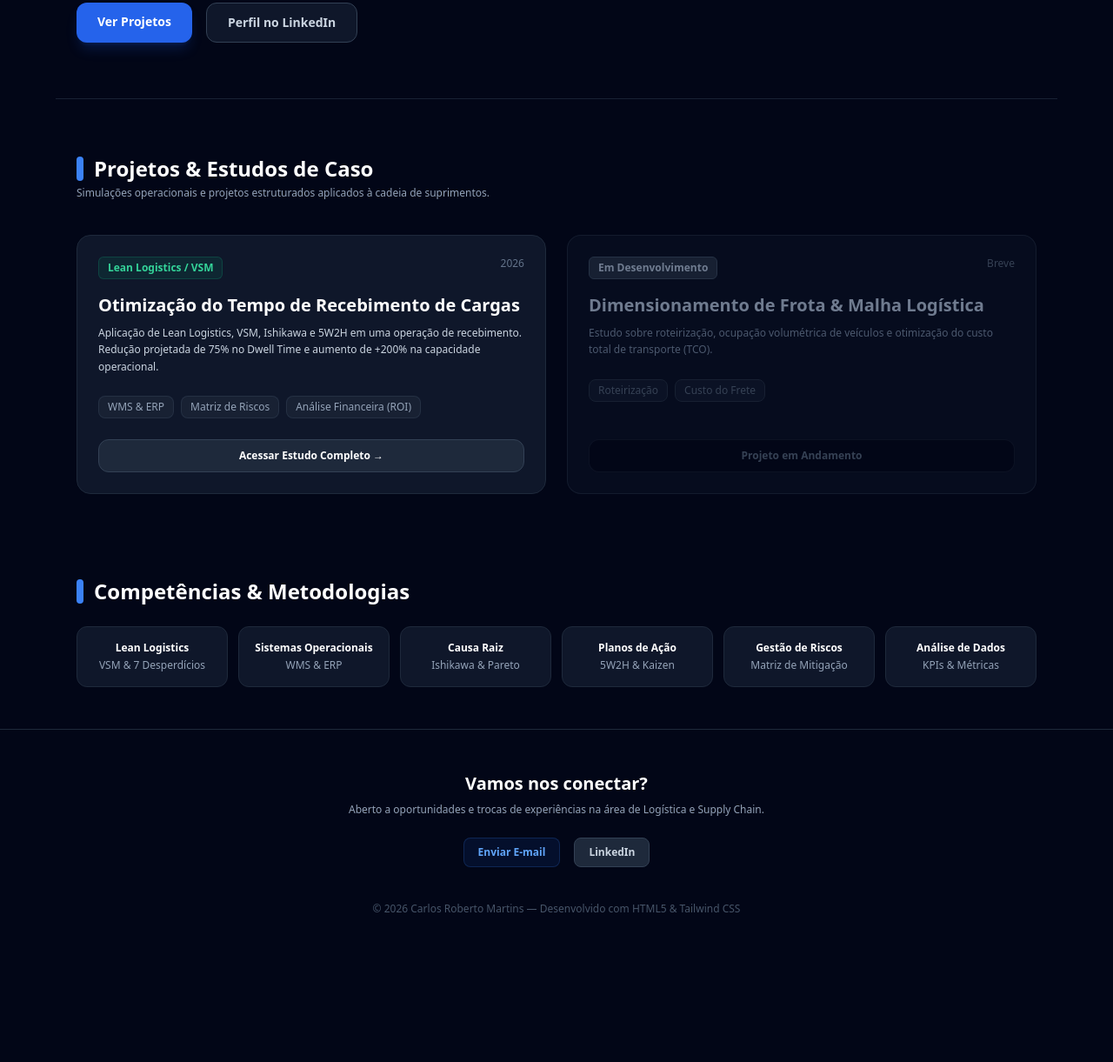
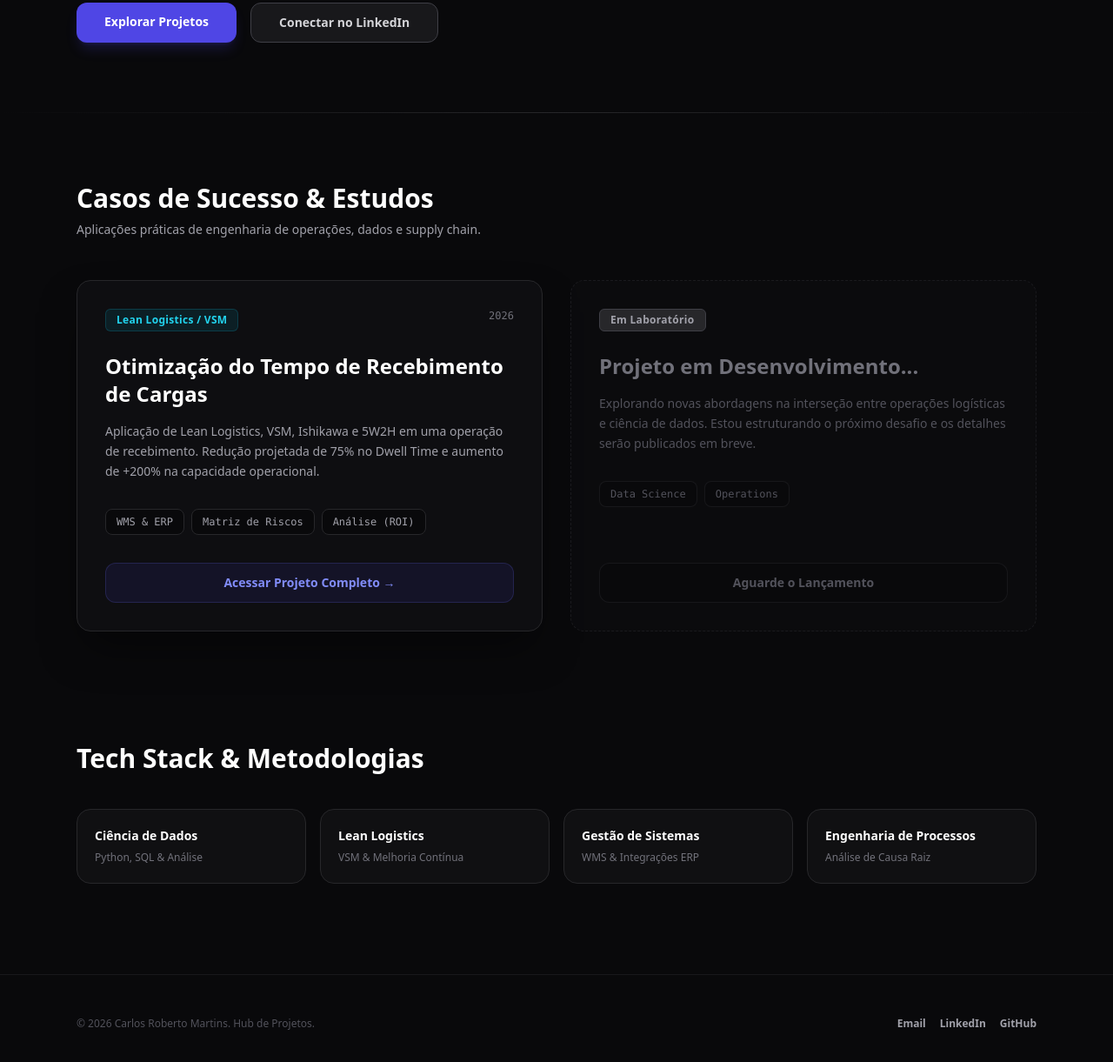
Before and after one commit to Carlos-Martins-LogCode/Carlos-Martins-LogCode.github.io, a plain HTML site: page index.html in a window 1280 px wide. Shown: the part 493-1714 px from the top of the page at 87% size. Before the commit the page ends 1594 px from the top, so only its background shows below. Drawn offline with nearby package versions, Linux system fonts and the light colour scheme.

Commit message:
Update index.html

```diff
--- a/index.html
+++ b/index.html
@@ -3,185 +3,160 @@
 <head>
   <meta charset="UTF-8">
   <meta name="viewport" content="width=device-width, initial-scale=1.0">
-  <title>Carlos Roberto Martins | Portfólio de Logística & Supply Chain</title>
+  <title>Carlos Roberto Martins | Logística & Dados</title>
   <script src="https://cdn.tailwindcss.com"></script>
 </head>
-<body class="bg-slate-950 text-slate-100 font-sans antialiased selection:bg-blue-500 selection:text-white">
+<body class="bg-zinc-950 text-zinc-200 font-sans antialiased selection:bg-indigo-500 selection:text-white">
 
-  <!-- Header / Navegação -->
-  <header class="sticky top-0 z-50 bg-slate-950/90 backdrop-blur-md border-b border-slate-800">
+  <!-- Navegação Central -->
+  <header class="sticky top-0 z-50 bg-zinc-950/80 backdrop-blur-lg border-b border-zinc-800">
     <div class="max-w-6xl mx-auto px-6 py-4 flex justify-between items-center">
       <div class="flex items-center gap-3">
-        <div class="w-3 h-3 rounded-full bg-blue-500 animate-pulse"></div>
-        <span class="font-bold text-white tracking-wide text-base">Carlos Roberto Martins</span>
+        <div class="w-3 h-3 rounded-full bg-indigo-500 animate-pulse"></div>
+        <span class="font-bold text-white tracking-widest text-sm uppercase">Hub Central</span>
       </div>
-      <nav class="flex gap-6 text-xs font-semibold text-slate-400">
-        <a href="#sobre" class="hover:text-blue-400 transition-colors">Sobre Mim</a>
-        <a href="#projetos" class="hover:text-blue-400 transition-colors">Projetos</a>
-        <a href="#competencias" class="hover:text-blue-400 transition-colors">Competências</a>
-        <a href="#contato" class="hover:text-blue-400 transition-colors">Contato</a>
+      <nav class="hidden md:flex gap-8 text-xs font-semibold text-zinc-400 tracking-wide">
+        <a href="#sobre" class="hover:text-indigo-400 transition-colors">Visão Geral</a>
+        <a href="#projetos" class="hover:text-indigo-400 transition-colors">Portfólio</a>
+        <a href="#competencias" class="hover:text-indigo-400 transition-colors">Skills</a>
       </nav>
     </div>
   </header>
 
-  <!-- Hero / Apresentação -->
-  <section id="sobre" class="max-w-6xl mx-auto px-6 pt-16 pb-12">
-    <div class="max-w-3xl">
-      <div class="inline-flex items-center gap-2 px-3 py-1 rounded-full bg-blue-500/10 border border-blue-500/20 text-blue-400 text-xs font-semibold uppercase tracking-wider mb-6">
-        PORTFÓLIO PROFISSIONAL & ACADÊMICO
-      </div>
+  <!-- Hero Section (Design Central / Dados) -->
+  <section id="sobre" class="max-w-6xl mx-auto px-6 pt-20 pb-16 text-center md:text-left">
+    <div class="inline-flex items-center gap-2 px-4 py-1.5 rounded-full bg-indigo-500/10 border border-indigo-500/20 text-indigo-400 text-xs font-bold uppercase tracking-widest mb-8">
+      Portfólio de Projetos
+    </div>
 
-      <h1 class="text-4xl md:text-6xl font-extrabold text-white tracking-tight leading-tight mb-6">
-        Otimização de Processos, Lean Logistics & Engenharia de Operações.
-      </h1>
+    <h1 class="text-4xl md:text-6xl font-extrabold tracking-tight leading-tight mb-6">
+      Conectando <span class="text-transparent bg-clip-text bg-gradient-to-r from-indigo-400 to-cyan-400">Logística de Alta Performance</span> e <span class="text-transparent bg-clip-text bg-gradient-to-r from-cyan-400 to-emerald-400">Inteligência de Dados</span>.
+    </h1>
 
-      <p class="text-slate-300 text-lg leading-relaxed mb-8">
-        Estudante de Logística na Universidade Santo Amaro, focado na aplicação prática de metodologias Lean, análise de dados e redesenho de fluxos operacionais para redução de desperdícios e ganho de eficiência.
-      </p>
+    <p class="text-zinc-400 text-lg leading-relaxed max-w-3xl mb-10 md:mx-0 mx-auto">
+      Profissional formado em Logística e atualmente graduando em Ciência de Dados. Meu foco é unir metodologias de otimização operacional com análises avançadas para reduzir desperdícios, modelar processos e impulsionar a tomada de decisão estratégica na cadeia de suprimentos.
+    </p>
 
-      <div class="flex flex-wrap gap-4">
-        <a href="#projetos" class="bg-blue-600 hover:bg-blue-500 text-white text-sm font-semibold px-6 py-3 rounded-xl transition-all shadow-lg shadow-blue-600/20">
-          Ver Projetos
-        </a>
-        <a href="https://linkedin.com" target="_blank" class="bg-slate-900 border border-slate-700 hover:border-slate-500 text-slate-300 text-sm font-semibold px-6 py-3 rounded-xl transition-all">
-          Perfil no LinkedIn
-        </a>
-      </div>
+    <div class="flex flex-wrap justify-center md:justify-start gap-4">
+      <a href="#projetos" class="bg-indigo-600 hover:bg-indigo-500 text-white text-sm font-semibold px-8 py-3 rounded-xl transition-all shadow-lg shadow-indigo-600/20">
+        Explorar Projetos
+      </a>
+      <a href="https://linkedin.com" target="_blank" class="bg-zinc-900 border border-zinc-700 hover:border-zinc-500 text-zinc-300 text-sm font-semibold px-8 py-3 rounded-xl transition-all">
+        Conectar no LinkedIn
+      </a>
     </div>
   </section>
 
-  <hr class="border-slate-800/80 max-w-6xl mx-auto my-4">
+  <!-- Divisor Estilizado -->
+  <div class="w-full h-px bg-gradient-to-r from-zinc-950 via-zinc-800 to-zinc-950 my-4"></div>
 
   <!-- Seção de Projetos -->
-  <section id="projetos" class="max-w-6xl mx-auto px-6 py-12">
-    <div class="flex flex-col md:flex-row justify-between items-start md:items-end mb-10 gap-4">
-      <div>
-        <h2 class="text-2xl font-bold text-white flex items-center gap-3">
-          <span class="w-2 h-7 bg-blue-500 rounded-full"></span> Projetos & Estudos de Caso
-        </h2>
-        <p class="text-xs text-slate-400 mt-1">Simulações operacionais e projetos estruturados aplicados à cadeia de suprimentos.</p>
-      </div>
+  <section id="projetos" class="max-w-6xl mx-auto px-6 py-16">
+    <div class="mb-12 text-center md:text-left">
+      <h2 class="text-3xl font-bold text-white mb-2">Casos de Sucesso & Estudos</h2>
+      <p class="text-sm text-zinc-400">Aplicações práticas de engenharia de operações, dados e supply chain.</p>
     </div>
 
-    <!-- Grid de Cards de Projetos -->
-    <div class="grid md:grid-cols-2 gap-6">
+    <div class="grid md:grid-cols-2 gap-8">
 
-      <!-- CARD PROJETO 1 (Seu projeto atual) -->
-      <div class="bg-slate-900 border border-slate-800 rounded-2xl p-6 flex flex-col justify-between hover:border-blue-500/50 transition-all group">
+      <!-- CARD PROJETO 1 -->
+      <div class="bg-zinc-900/40 border border-zinc-800 rounded-2xl p-8 flex flex-col justify-between hover:border-indigo-500/50 hover:bg-zinc-900/80 transition-all duration-300 group shadow-2xl shadow-black/50">
         <div>
-          <div class="flex justify-between items-start mb-4">
-            <span class="px-2.5 py-1 rounded-md bg-emerald-500/10 text-emerald-400 border border-emerald-500/20 text-xs font-semibold">
+          <div class="flex justify-between items-start mb-6">
+            <span class="px-3 py-1 rounded-md bg-cyan-500/10 text-cyan-400 border border-cyan-500/20 text-xs font-bold tracking-wide">
               Lean Logistics / VSM
             </span>
-            <span class="text-xs text-slate-500">2026</span>
+            <span class="text-xs text-zinc-500 font-mono">2026</span>
           </div>
 
-          <h3 class="text-xl font-bold text-white group-hover:text-blue-400 transition-colors mb-2">
+          <h3 class="text-2xl font-bold text-white group-hover:text-indigo-400 transition-colors mb-4">
             Otimização do Tempo de Recebimento de Cargas
           </h3>
 
-          <p class="text-xs text-slate-300 leading-relaxed mb-6">
+          <p class="text-sm text-zinc-400 leading-relaxed mb-8">
             Aplicação de Lean Logistics, VSM, Ishikawa e 5W2H em uma operação de recebimento. Redução projetada de 75% no Dwell Time e aumento de +200% na capacidade operacional.
           </p>
 
-          <!-- Destaques / Tags -->
-          <div class="flex flex-wrap gap-2 text-xs text-slate-400 mb-6">
-            <span class="bg-slate-800/60 px-2.5 py-1 rounded-lg border border-slate-700/50">WMS & ERP</span>
-            <span class="bg-slate-800/60 px-2.5 py-1 rounded-lg border border-slate-700/50">Matriz de Riscos</span>
-            <span class="bg-slate-800/60 px-2.5 py-1 rounded-lg border border-slate-700/50">Análise Financeira (ROI)</span>
+          <div class="flex flex-wrap gap-2 text-xs text-zinc-400 mb-8 font-mono">
+            <span class="bg-zinc-950 px-3 py-1.5 rounded-lg border border-zinc-800">WMS & ERP</span>
+            <span class="bg-zinc-950 px-3 py-1.5 rounded-lg border border-zinc-800">Matriz de Riscos</span>
+            <span class="bg-zinc-950 px-3 py-1.5 rounded-lg border border-zinc-800">Análise (ROI)</span>
           </div>
         </div>
 
-        <!-- Botão para o Projeto (LEMBRE DE ATUALIZAR O LINK ABAIXO) -->
-        <a href="https://carlos-martins-logcode.github.io/portfolio-logistica/" target="_blank" class="w-full text-center bg-slate-800 hover:bg-blue-600 text-white font-semibold py-2.5 rounded-xl text-xs transition-colors border border-slate-700 hover:border-blue-500">
-          Acessar Estudo Completo →
+        <!-- LINK ATUALIZADO PARA O SEU PROJETO -->
+        <a href="https://carlos-martins-logcode.github.io/portfolio-logistica/" target="_blank" class="w-full text-center bg-indigo-600/10 hover:bg-indigo-600 text-indigo-400 hover:text-white font-semibold py-3 rounded-xl text-sm transition-all border border-indigo-500/20 hover:border-indigo-500">
+          Acessar Projeto Completo →
         </a>
       </div>
 
-      <!-- CARD PROJETO 2 (Placeholder para o seu próximo projeto) -->
-      <div class="bg-slate-900/50 border border-slate-800/80 rounded-2xl p-6 flex flex-col justify-between opacity-75">
+      <!-- CARD PROJETO 2 (Misterioso / Em Laboratório) -->
+      <div class="bg-zinc-900/20 border border-zinc-800/60 rounded-2xl p-8 flex flex-col justify-between border-dashed">
         <div>
-          <div class="flex justify-between items-start mb-4">
-            <span class="px-2.5 py-1 rounded-md bg-slate-800 text-slate-400 border border-slate-700 text-xs font-semibold">
-              Em Desenvolvimento
+          <div class="flex justify-between items-start mb-6">
+            <span class="px-3 py-1 rounded-md bg-zinc-800 text-zinc-400 border border-zinc-700 text-xs font-bold tracking-wide">
+              Em Laboratório
             </span>
-            <span class="text-xs text-slate-600">Breve</span>
           </div>
 
-          <h3 class="text-xl font-bold text-slate-400 mb-2">
-            Dimensionamento de Frota & Malha Logística
+          <h3 class="text-2xl font-bold text-zinc-500 mb-4">
+            Projeto em Desenvolvimento...
           </h3>
 
-          <p class="text-xs text-slate-500 leading-relaxed mb-6">
-            Estudo sobre roteirização, ocupação volumétrica de veículos e otimização do custo total de transporte (TCO).
+          <p class="text-sm text-zinc-600 leading-relaxed mb-8">
+            Explorando novas abordagens na interseção entre operações logísticas e ciência de dados. Estou estruturando o próximo desafio e os detalhes serão publicados em breve.
           </p>
 
-          <div class="flex flex-wrap gap-2 text-xs text-slate-600 mb-6">
-            <span class="bg-slate-900 px-2.5 py-1 rounded-lg border border-slate-800">Roteirização</span>
-            <span class="bg-slate-900 px-2.5 py-1 rounded-lg border border-slate-800">Custo do Frete</span>
+          <div class="flex flex-wrap gap-2 text-xs text-zinc-600 mb-8 font-mono">
+            <span class="bg-zinc-950/50 px-3 py-1.5 rounded-lg border border-zinc-800/50">Data Science</span>
+            <span class="bg-zinc-950/50 px-3 py-1.5 rounded-lg border border-zinc-800/50">Operations</span>
           </div>
         </div>
 
-        <button disabled class="w-full text-center bg-slate-950 text-slate-600 font-semibold py-2.5 rounded-xl text-xs border border-slate-800/50 cursor-not-allowed">
-          Projeto em Andamento
+        <button disabled class="w-full text-center bg-zinc-950/50 text-zinc-600 font-semibold py-3 rounded-xl text-sm border border-zinc-800/50 cursor-not-allowed">
+          Aguarde o Lançamento
         </button>
       </div>
 
     </div>
   </section>
 
-  <!-- Competências & Ferramentas -->
-  <section id="competencias" class="max-w-6xl mx-auto px-6 py-12">
-    <h2 class="text-2xl font-bold text-white mb-6 flex items-center gap-3">
-      <span class="w-2 h-7 bg-blue-500 rounded-full"></span> Competências & Metodologias
-    </h2>
+  <!-- Competências & Skills -->
+  <section id="competencias" class="max-w-6xl mx-auto px-6 py-16">
+    <h2 class="text-3xl font-bold text-white mb-10 text-center md:text-left">Tech Stack & Metodologias</h2>
 
-    <div class="grid grid-cols-2 sm:grid-cols-3 md:grid-cols-6 gap-3 text-xs">
-      <div class="bg-slate-900 border border-slate-800 p-4 rounded-xl text-center">
+    <div class="grid grid-cols-2 sm:grid-cols-3 md:grid-cols-4 gap-4 text-sm">
+      <div class="bg-zinc-900/50 border border-zinc-800 p-5 rounded-2xl hover:border-cyan-500/30 transition-colors">
+        <strong class="text-white block mb-1">Ciência de Dados</strong>
+        <span class="text-zinc-500 text-xs">Python, SQL & Análise</span>
+      </div>
+      <div class="bg-zinc-900/50 border border-zinc-800 p-5 rounded-2xl hover:border-cyan-500/30 transition-colors">
         <strong class="text-white block mb-1">Lean Logistics</strong>
-        <span class="text-slate-400">VSM & 7 Desperdícios</span>
+        <span class="text-zinc-500 text-xs">VSM & Melhoria Contínua</span>
       </div>
-      <div class="bg-slate-900 border border-slate-800 p-4 rounded-xl text-center">
-        <strong class="text-white block mb-1">Sistemas Operacionais</strong>
-        <span class="text-slate-400">WMS & ERP</span>
+      <div class="bg-zinc-900/50 border border-zinc-800 p-5 rounded-2xl hover:border-cyan-500/30 transition-colors">
+        <strong class="text-white block mb-1">Gestão de Sistemas</strong>
+        <span class="text-zinc-500 text-xs">WMS & Integrações ERP</span>
       </div>
-      <div class="bg-slate-900 border border-slate-800 p-4 rounded-xl text-center">
-        <strong class="text-white block mb-1">Causa Raiz</strong>
-        <span class="text-slate-400">Ishikawa & Pareto</span>
-      </div>
-      <div class="bg-slate-900 border border-slate-800 p-4 rounded-xl text-center">
-        <strong class="text-white block mb-1">Planos de Ação</strong>
-        <span class="text-slate-400">5W2H & Kaizen</span>
-      </div>
-      <div class="bg-slate-900 border border-slate-800 p-4 rounded-xl text-center">
-        <strong class="text-white block mb-1">Gestão de Riscos</strong>
-        <span class="text-slate-400">Matriz de Mitigação</span>
-      </div>
-      <div class="bg-slate-900 border border-slate-800 p-4 rounded-xl text-center">
-        <strong class="text-white block mb-1">Análise de Dados</strong>
-        <span class="text-slate-400">KPIs & Métricas</span>
+      <div class="bg-zinc-900/50 border border-zinc-800 p-5 rounded-2xl hover:border-cyan-500/30 transition-colors">
+        <strong class="text-white block mb-1">Engenharia de Processos</strong>
+        <span class="text-zinc-500 text-xs">Análise de Causa Raiz</span>
       </div>
     </div>
   </section>
 
-  <!-- Contato / Rodapé -->
-  <footer id="contato" class="border-t border-slate-800 bg-slate-950 py-12">
-    <div class="max-w-6xl mx-auto px-6 text-center">
-      <h3 class="text-xl font-bold text-white mb-2">Vamos nos conectar?</h3>
-      <p class="text-xs text-slate-400 mb-6">Aberto a oportunidades e trocas de experiências na área de Logística e Supply Chain.</p>
-
-      <div class="flex justify-center gap-4 text-xs">
-        <a href="mailto:seu-email@email.com" class="bg-blue-600/10 text-blue-400 border border-blue-500/20 px-4 py-2 rounded-lg font-semibold hover:bg-blue-600/20 transition-all">
-          Enviar E-mail
-        </a>
-        <a href="https://linkedin.com" target="_blank" class="bg-slate-800 text-slate-300 border border-slate-700 px-4 py-2 rounded-lg font-semibold hover:bg-slate-700 transition-all">
-          LinkedIn
-        </a>
+  <!-- Rodapé -->
+  <footer class="border-t border-zinc-900 bg-zinc-950 py-12 mt-10">
+    <div class="max-w-6xl mx-auto px-6 flex flex-col md:flex-row justify-between items-center gap-6">
+      <p class="text-xs text-zinc-600">
+        © 2026 Carlos Roberto Martins. Hub de Projetos.
+      </p>
+      <div class="flex gap-4 text-xs font-semibold">
+        <!-- Atualize os links aqui depois -->
+        <a href="mailto:seu-email@email.com" class="text-zinc-400 hover:text-white transition-colors">Email</a>
+        <a href="https://linkedin.com" target="_blank" class="text-zinc-400 hover:text-white transition-colors">LinkedIn</a>
+        <a href="https://github.com/carlos-martins-logcode" target="_blank" class="text-zinc-400 hover:text-white transition-colors">GitHub</a>
       </div>
-
-      <p class="text-xs text-slate-600 mt-10">
-        © 2026 Carlos Roberto Martins — Desenvolvido com HTML5 & Tailwind CSS
-      </p>
     </div>
   </footer>
 
```
